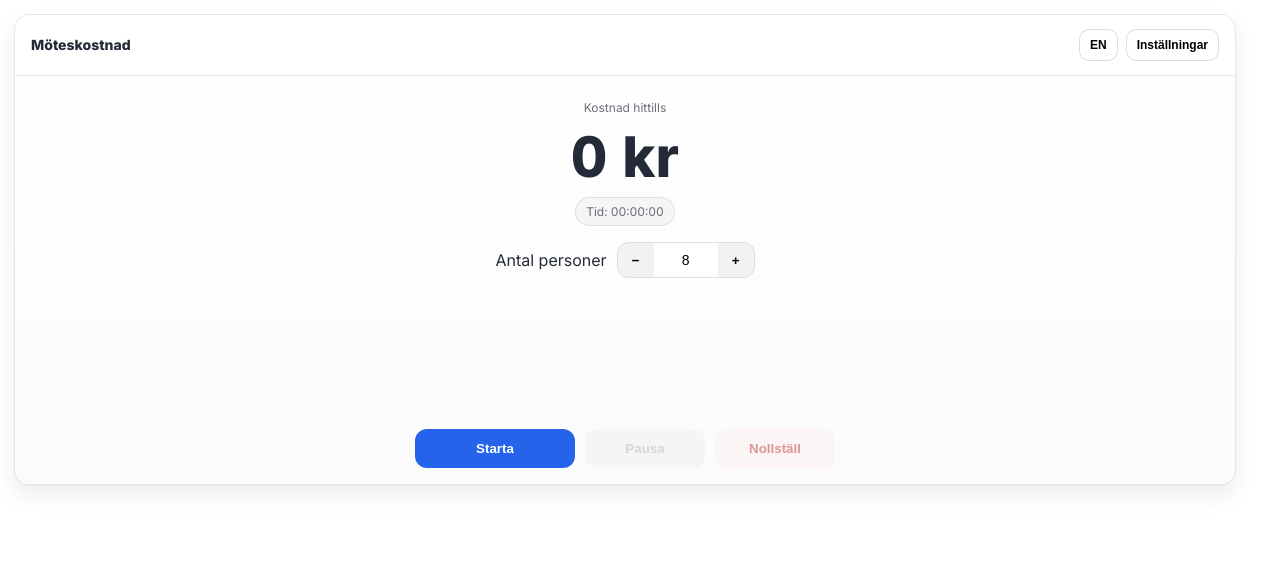
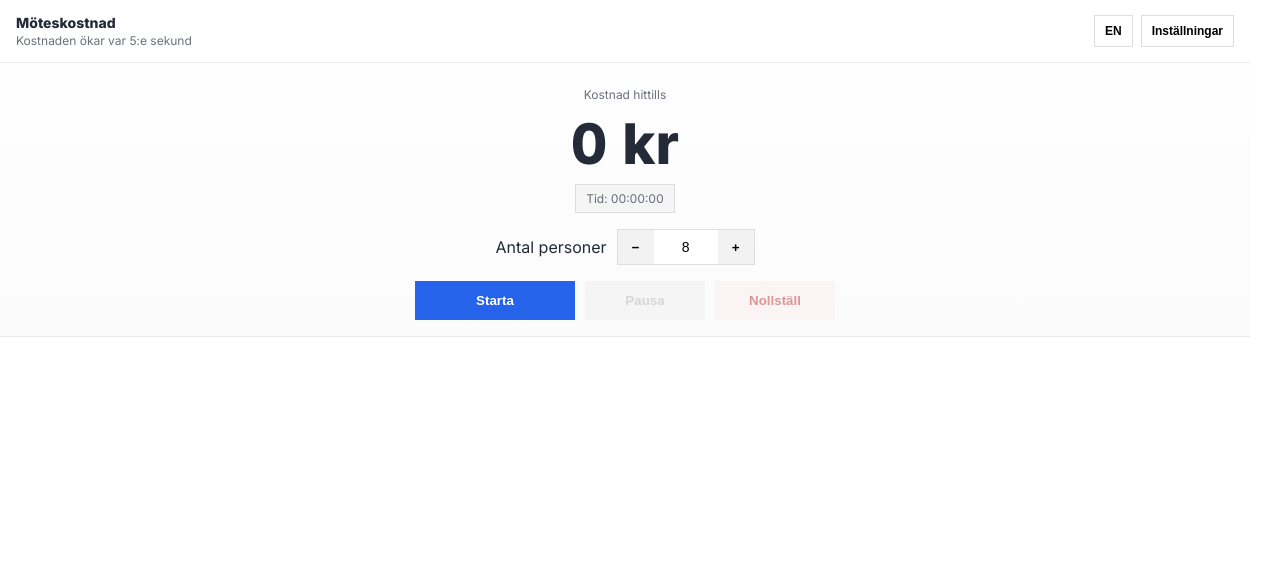
Before and after one commit to praps229/meeting-cost-widget, a plain HTML site: page index.html in a window 1280 px wide. Drawn offline with Linux system fonts and the light colour scheme.

Commit message:
Update index.html

```diff
--- a/index.html
+++ b/index.html
@@ -22,11 +22,9 @@
       --border-soft:rgba(17,24,39,.10);
       --text:rgba(17,24,39,.92);
       --muted:rgba(17,24,39,.62);
-      --shadow:0 10px 22px rgba(16,24,40,.08);
       --accent:#2563eb;
       --accent-hover:#1d4ed8;
       --danger:#b91c1c;
-      --radius:16px;
     }
 
     *{ box-sizing:border-box; }
@@ -39,18 +37,22 @@
       background:var(--page-bg);
     }
 
-    .widget{ height:500px; padding:14px; }
+    /* Autofit: no fixed height */
+    .widget{
+      width:100%;
+      padding:0;
+      background:transparent;
+    }
+
     .card{
-      height:100%;
+      width:100%;
       background:linear-gradient(180deg,var(--card),var(--card2));
-      border:1px solid var(--border-soft);
-      border-radius:var(--radius);
-      box-shadow:var(--shadow);
       display:flex;
       flex-direction:column;
-      overflow:hidden;
+      overflow:visible;
     }
 
+    /* Keep divider under header */
     .topbar{
       display:flex;
       justify-content:space-between;
@@ -61,32 +63,56 @@
       gap:12px;
     }
 
-    .title{ display:flex; flex-direction:column; gap:2px; min-width:0; }
-    .title h1{ margin:0; font-size:14px; font-weight:800; white-space:nowrap; overflow:hidden; text-overflow:ellipsis; }
-    .title .sub{ font-size:12px; color:var(--muted); white-space:nowrap; overflow:hidden; text-overflow:ellipsis; }
+    .title{
+      display:flex;
+      flex-direction:column;
+      gap:2px;
+      min-width:0;
+    }
 
-    .controls{ display:flex; gap:8px; align-items:center; }
+    .title h1{
+      margin:0;
+      font-size:14px;
+      font-weight:800;
+      white-space:nowrap;
+      overflow:hidden;
+      text-overflow:ellipsis;
+    }
+
+    .title .sub{
+      font-size:12px;
+      color:var(--muted);
+      white-space:nowrap;
+      overflow:hidden;
+      text-overflow:ellipsis;
+    }
+
+    .controls{
+      display:flex;
+      gap:8px;
+      align-items:center;
+    }
+
     .lang-toggle,.settings-toggle{
       font-size:12px;
       font-weight:800;
       padding:8px 10px;
-      border-radius:10px;
       border:1px solid var(--border);
       background:#fff;
       cursor:pointer;
     }
 
     .main{
-      flex:1;
-      overflow-y:auto;
-      overflow-x:hidden;
       text-align:center;
       padding:24px 16px 8px;
-      scrollbar-width:none;
+      background:transparent;
     }
-    .main::-webkit-scrollbar{ width:0; height:0; }
 
-    .label{ font-size:12px; color:var(--muted); }
+    .label{
+      font-size:12px;
+      color:var(--muted);
+    }
+
     .big{
       font-size:56px;
       font-weight:800;
@@ -100,13 +126,12 @@
       gap:10px;
       flex-wrap:wrap;
       margin-top:6px;
+      font-size:12px;
       color:var(--muted);
-      font-size:12px;
     }
+
     .pill{
-      display:inline-block;
       padding:6px 10px;
-      border-radius:999px;
       border:1px solid var(--border-soft);
       background:rgba(0,0,0,.03);
       font-variant-numeric:tabular-nums;
@@ -124,10 +149,10 @@
     .stepper{
       display:inline-flex;
       border:1px solid var(--border);
-      border-radius:12px;
       overflow:hidden;
       background:#fff;
     }
+
     .stepper button{
       width:36px;
       height:34px;
@@ -136,6 +161,7 @@
       font-weight:800;
       cursor:pointer;
     }
+
     .stepper button:active{ transform: translateY(1px); }
     .stepper button[disabled]{ opacity:.45; cursor:not-allowed; }
 
@@ -147,11 +173,15 @@
       font-size:14px;
       outline:none;
       font-variant-numeric:tabular-nums;
+      background:#fff;
     }
 
-    /* Remove native number arrows */
+    /* Remove native number spinners */
     input[type="number"]::-webkit-outer-spin-button,
-    input[type="number"]::-webkit-inner-spin-button{ -webkit-appearance:none; margin:0; }
+    input[type="number"]::-webkit-inner-spin-button{
+      -webkit-appearance:none;
+      margin:0;
+    }
     input[type="number"]{ -moz-appearance:textfield; }
 
     .buttons{
@@ -164,7 +194,6 @@
 
     .btn{
       padding:12px 14px;
-      border-radius:12px;
       border:none;
       font-weight:800;
       cursor:pointer;
@@ -178,6 +207,7 @@
     .btn-pause{ background:#eee; }
     .btn-reset{ background:#fdecec; color:var(--danger); }
 
+    /* Keep divider above settings */
     .settings{
       border-top:1px solid rgba(0,0,0,.08);
       background:#fff;
@@ -199,14 +229,24 @@
       .btn-start{ min-width:100%; }
     }
 
-    label{ font-size:12px; color:var(--muted); display:block; margin-bottom:6px; text-align:left; }
+    label{
+      font-size:12px;
+      color:var(--muted);
+      display:block;
+      margin-bottom:6px;
+      text-align:left;
+    }
+
     select,input.setting{
       width:100%;
       padding:10px;
-      border-radius:10px;
       border:1px solid var(--border);
       font-size:14px;
+      background:#fff;
     }
+
+    /* Remove all rounded corners everywhere */
+    *{ border-radius:0 !important; }
   </style>
 </head>
 
@@ -278,7 +318,7 @@
   const TEXT = {
     sv: {
       title: "Möteskostnad",
-    //  sub: "Kostnaden ökar var 5:e sekund",
+      sub: "Kostnaden ökar var 5:e sekund",
       costLabel: "Kostnad hittills",
       timeLabel: "Tid:",
       people: "Antal personer",
@@ -291,7 +331,7 @@
     },
     en: {
       title: "Meeting cost",
-     // sub: "Cost increases every 5 seconds",
+      sub: "Cost increases every 5 seconds",
       costLabel: "Cost so far",
       timeLabel: "Time:",
       people: "Number of people",
@@ -425,7 +465,7 @@
     btnPause.disabled = !running;
     btnReset.disabled = !startedAt;
 
-    // Lock people while running (your earlier request)
+    // Lock people while running
     inpPeople.disabled = running;
     btnMinus.disabled = running;
     btnPlus.disabled = running;
@@ -491,36 +531,31 @@
     settingsPanel.style.maxHeight = open ? null : settingsPanel.scrollHeight + "px";
   }
 
-  // Language toggle
   $("langBtn").addEventListener("click", () => {
     lang = (lang === "sv") ? "en" : "sv";
     $("langBtn").textContent = (lang === "sv") ? "EN" : "SV";
     applyText();
   });
 
-  // Settings
   settingsBtn.addEventListener("click", toggleSettings);
+
   window.addEventListener("resize", () => {
     const open = settingsPanel.style.maxHeight && settingsPanel.style.maxHeight !== "0px";
     if (open) settingsPanel.style.maxHeight = settingsPanel.scrollHeight + "px";
   });
 
-  // Stepper (NUMERIC, not string)
   btnMinus.addEventListener("click", () => setPeople(getPeople() - 1));
   btnPlus.addEventListener("click", () => setPeople(getPeople() + 1));
   inpPeople.addEventListener("blur", () => setPeople(inpPeople.value));
 
-  // Buttons
   btnStart.addEventListener("click", start);
   btnPause.addEventListener("click", pause);
   btnReset.addEventListener("click", reset);
 
-  // Re-render when settings change (only when not running)
   ["input", "change"].forEach(evt => {
     [inpCurrency, inpCph].forEach(el => el.addEventListener(evt, () => { if (!running) render(); }));
   });
 
-  // Init
   applyText();
   render();
   setUiState();
```
